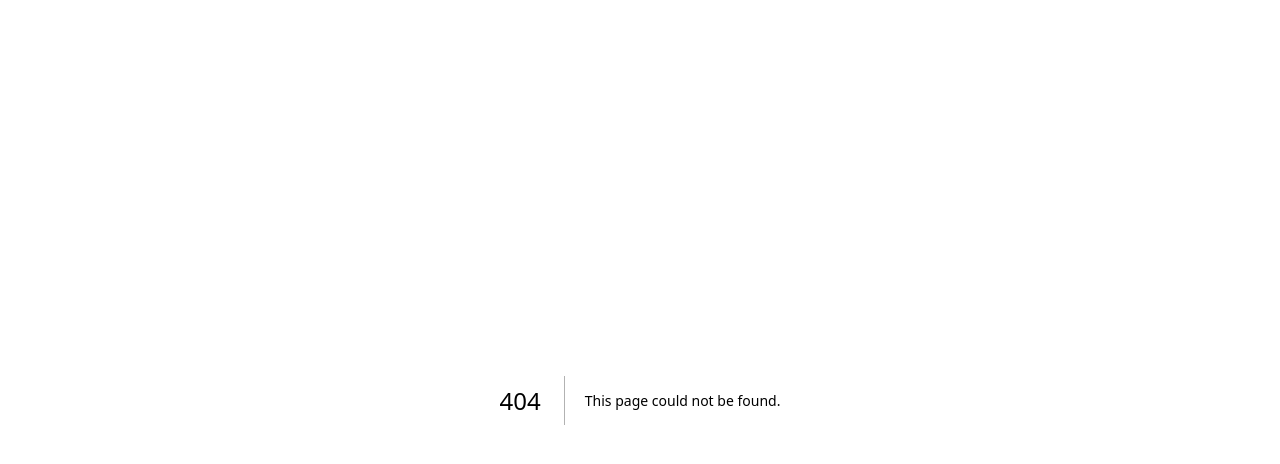
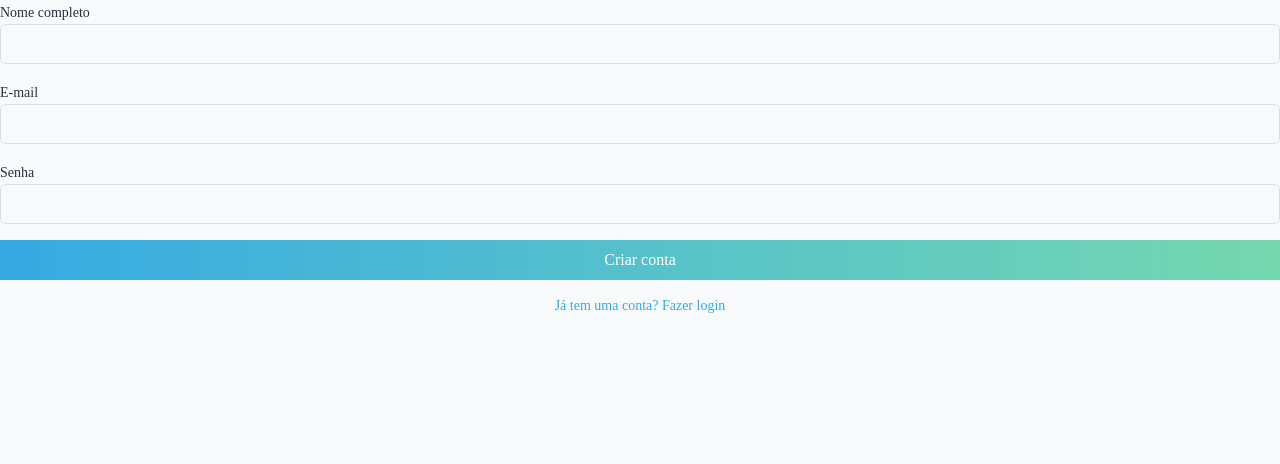
Before and after one commit to Tisiqueira/diario-tea, a Next.js app in the folder diario-tea/: page /register in a window 1280 px wide. Before the commit this address had no page. Shown: the top 464 px of the page. Built offline with nearby package versions, Linux system fonts and the light colour scheme; no server answers.

Commit message:
create page register

```diff
--- a/diario-tea/app/login/page.js
+++ b/diario-tea/app/login/page.js
@@ -1,50 +1,99 @@
 "use client";
-import { useState, useEffect } from "react";
+
+import { useState } from "react";
 import { useRouter } from "next/navigation";
 import { supabase } from "@/lib/supabaseClient";
+
 import { Button } from "@/app/components/ui/button";
-import { Input } from "@/app/components/ui/input";
 import { Label } from "@/app/components/ui/label";
 import {
   Card,
   CardContent,
   CardHeader,
   CardTitle,
+  CardDescription,
 } from "@/app/components/ui/card";
-import { toast } from "@/app/components/ui/sonner";
+
 import { Loader2, Heart } from "lucide-react";
+import Link from "next/link";
 
 export default function LoginPage() {
   const [email, setEmail] = useState("");
   const [password, setPassword] = useState("");
+  const [loading, setLoading] = useState(false);
   const router = useRouter();
 
   const handleLogin = async (e) => {
     e.preventDefault();
+    setLoading(true);
     const { error } = await supabase.auth.signInWithPassword({
       email,
       password,
     });
+    setLoading(false);
+
     if (error) alert(error.message);
     else router.push("/");
   };
 
   return (
-    <main className="flex flex-col items-center justify-center h-screen">
-      <h1>Login</h1>
-      <form onSubmit={handleLogin} className="flex flex-col gap-2">
+    <div className="min-h-screen flex items-center justify-center bg-gradient-to-br from-background to-muted p-4">
+      <Card className="w-full max-w-md shadow-[var(--shadow-medium)]">
+        <CardHeader className="text-center space-y-3">
+          <div className="mx-auto w-16 h-16 bg-gradient-to-br from-primary to-secondary rounded-lg flex items-center justify-center shadow-[var(--shadow-soft)]">
+            <Heart className="w-8 h-8 text-white" />
+          </div>
+          <CardTitle className="text-2xl font-semibold">
+            Bem-vindo de volta
+          </CardTitle>
+          <CardDescription>Entre com sua conta para continuar</CardDescription>
+        </CardHeader>
+
+        <CardContent>
+          <form onSubmit={handleLogin} className="space-y-4">
+            <div className="space-y-2 text-left">
+              <Label htmlFor="email">E-mail</Label>
               <input
+                id="email"
                 type="email"
-          placeholder="Email"
+                className="w-full rounded-lg border border-input bg-background px-3 py-2 text-sm shadow-sm focus-visible:outline-none focus-visible:ring-2 focus-visible:ring-primary"
+                value={email}
                 onChange={(e) => setEmail(e.target.value)}
+                required
+                disabled={loading}
               />
+            </div>
+
+            <div className="space-y-2 text-left">
+              <Label htmlFor="password">Senha</Label>
               <input
+                id="password"
                 type="password"
-          placeholder="Senha"
+                className="w-full rounded-lg border border-input bg-background px-3 py-2 text-sm shadow-sm focus-visible:outline-none focus-visible:ring-2 focus-visible:ring-primary"
+                value={password}
                 onChange={(e) => setPassword(e.target.value)}
+                required
+                disabled={loading}
               />
-        <button type="submit">Entrar</button>
+            </div>
+
+            <Button
+              type="submit"
+              className="w-full bg-gradient-to-r from-primary to-secondary"
+              disabled={loading}
+            >
+              {loading && <Loader2 className="mr-2 h-4 w-4 animate-spin" />}
+              Entrar
+            </Button>
           </form>
-    </main>
+
+          <div className="mt-4 text-center text-sm">
+            <Link href="/register" className="text-primary hover:underline">
+              Não tem uma conta? Criar conta
+            </Link>
+          </div>
+        </CardContent>
+      </Card>
+    </div>
   );
 }
--- a/diario-tea/app/page.js
+++ b/diario-tea/app/page.js
@@ -55,7 +55,7 @@ export default function Home() {
 
           <div className="flex flex-col sm:flex-row gap-4 justify-center pt-8">
             <Button
-              onClick={() => router.push("auth/register")}
+              onClick={() => router.push("/register")}
               size="lg"
               className="text-lg px-8 bg-gradient-to-r from-primary to-secondary hover:opacity-90 transition-opacity"
             >
--- /dev/null
+++ b/diario-tea/app/register/page.js
@@ -0,0 +1,110 @@
+"use client";
+
+import { useState, useEffect } from "react";
+import { useRouter } from "next/navigation";
+import Link from "next/link";
+import { supabase } from "@/lib/supabaseClient";
+import { Button } from "@/app/components/ui/button";
+import { Input } from "@/app/components/ui/input";
+import { Label } from "@/app/components/ui/label";
+import { toast } from "sonner";
+import { Loader2 } from "lucide-react";
+
+const Register = () => {
+  const router = useRouter();
+  const [loading, setLoading] = useState(false);
+  const [email, setEmail] = useState("");
+  const [password, setPassword] = useState("");
+  const [fullName, setFullName] = useState("");
+
+  useEffect(() => {
+    const checkUser = async () => {
+      const {
+        data: { session },
+      } = await supabase.auth.getSession();
+      if (session) router("/dashboard");
+    };
+    checkUser();
+  }, [router]);
+
+  const handleRegister = async (e) => {
+    e.preventDefault();
+    setLoading(true);
+    try {
+      const { error } = await supabase.auth.signUp({
+        email,
+        password,
+        options: {
+          emailRedirectTo: `${window.location.origin}/dashboard`,
+          data: { full_name: fullName },
+        },
+      });
+      if (error) throw error;
+      toast.success("Conta criada com sucesso!");
+      router("/dashboard");
+    } catch (error) {
+      toast.error(error.message || "Erro ao criar conta");
+    } finally {
+      setLoading(false);
+    }
+  };
+
+  return (
+    <div
+      title="Criar conta"
+      description="Preencha os dados para criar sua conta"
+    >
+      <form onSubmit={handleRegister} className="space-y-4">
+        <div className="space-y-2">
+          <Label htmlFor="fullName">Nome completo</Label>
+          <Input
+            id="fullName"
+            type="text"
+            value={fullName}
+            onChange={(e) => setFullName(e.target.value)}
+            required
+            disabled={loading}
+          />
+        </div>
+        <div className="space-y-2">
+          <Label htmlFor="email">E-mail</Label>
+          <Input
+            id="email"
+            type="email"
+            value={email}
+            onChange={(e) => setEmail(e.target.value)}
+            required
+            disabled={loading}
+          />
+        </div>
+        <div className="space-y-2">
+          <Label htmlFor="password">Senha</Label>
+          <Input
+            id="password"
+            type="password"
+            value={password}
+            onChange={(e) => setPassword(e.target.value)}
+            required
+            disabled={loading}
+            minLength={6}
+          />
+        </div>
+        <Button
+          type="submit"
+          className="w-full bg-gradient-to-r from-primary to-secondary"
+          disabled={loading}
+        >
+          {loading && <Loader2 className="mr-2 h-4 w-4 animate-spin" />}
+          Criar conta
+        </Button>
+      </form>
+      <div className="mt-4 text-center text-sm">
+        <Link href="/login" className="text-primary hover:underline">
+          Já tem uma conta? Fazer login
+        </Link>
+      </div>
+    </div>
+  );
+};
+
+export default Register;
--- a/diario-tea/package.json
+++ b/diario-tea/package.json
@@ -20,6 +20,7 @@
     "postcss": "^8.5.6",
     "react": "19.2.0",
     "react-dom": "19.2.0",
+    "sonner": "^2.0.7",
     "tailwind-merge": "^3.3.1",
     "tailwindcss": "^4.1.16",
     "tailwindcss-animate": "^1.0.7"
```
Also changed, not shown: 1 other file (tests, documents, lock files or other folders). Lines whose indentation alone changed are shown as unchanged.
